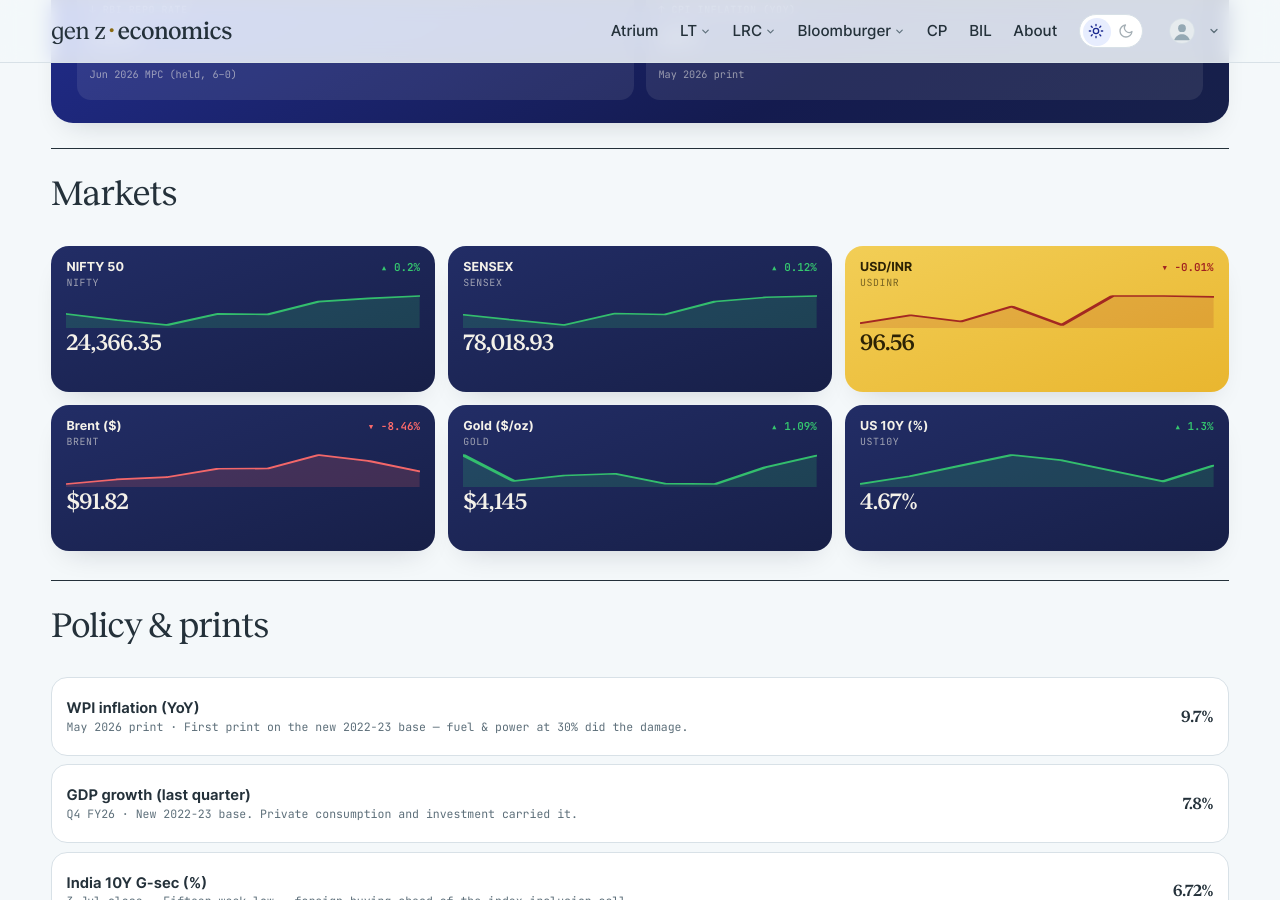
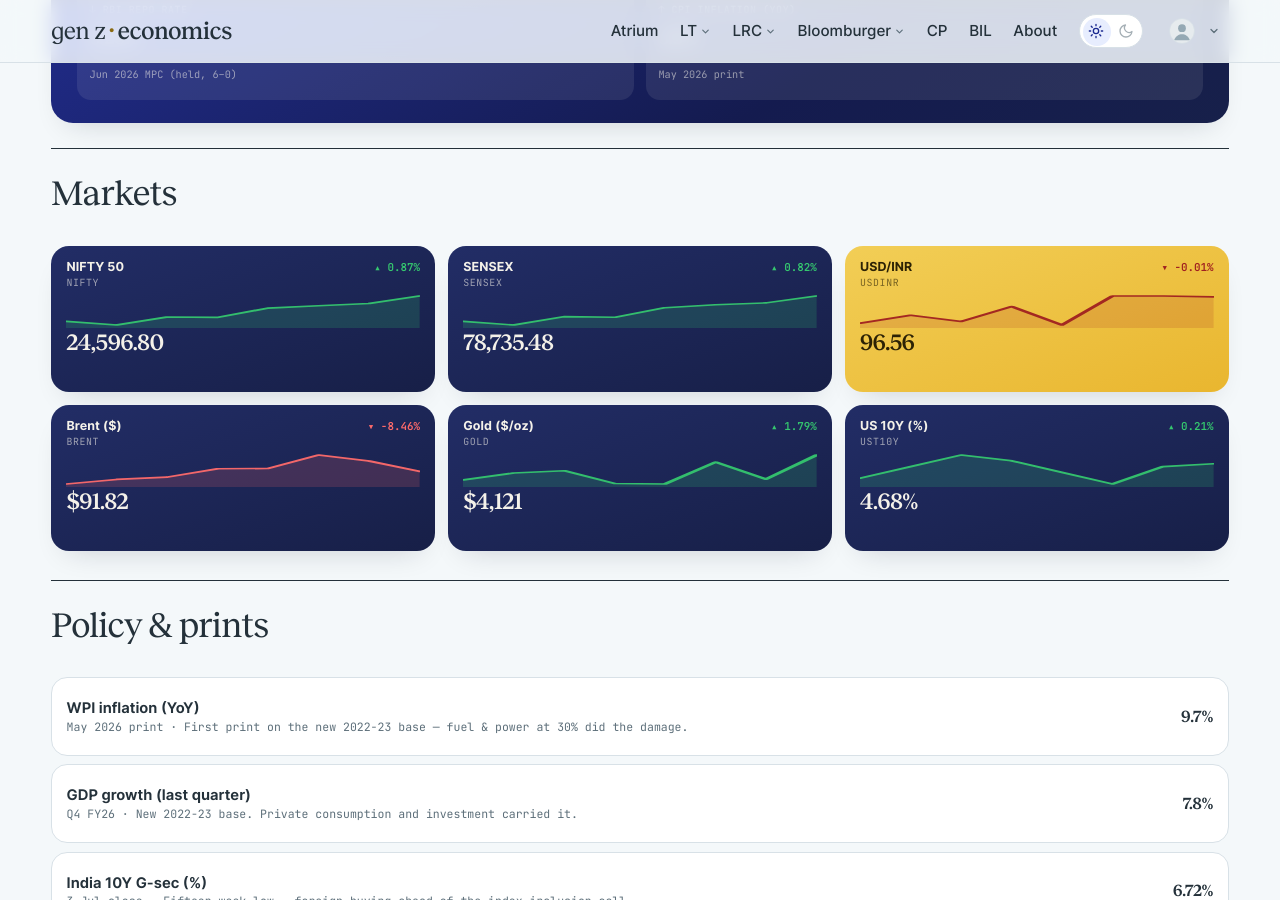
Before and after one commit to harsharya7021/genz-economics.com, a Jekyll site: the page built from macro-watch.html, in a window 1280 px wide and 900 px high, scrolled down 599 px. Built offline with Jekyll 4.4.1, drawn with Linux system fonts in a browser that asks for light colours; comment, search, counter and statistics services are not loaded.

Commit message:
data: morning market refresh

```diff
--- a/_data/macro.json
+++ b/_data/macro.json
@@ -1,34 +1,34 @@
 {
-  "as_of": "31 Jul 2026 close",
+  "as_of": "3 Aug 2026 close",
   "auto": {
     "nifty": {
       "label": "NIFTY 50",
-      "v": "24,366.35",
-      "chg": 0.2,
+      "v": "24,596.80",
+      "chg": 0.87,
       "spark": [
-        23996.25,
         23869.6,
         23767.449,
         23995.949,
         23985.35,
         24250.199,
         24317.15,
-        24366.35
+        24383.6,
+        24596.801
       ]
     },
     "sensex": {
       "label": "SENSEX",
-      "v": "78,018.93",
-      "chg": 0.12,
+      "v": "78,735.48",
+      "chg": 0.82,
       "spark": [
-        76755.047,
         76391.391,
         76059.773,
         76835.781,
         76765.922,
         77654.602,
         77928.148,
-        78018.93
+        78094.641,
+        78735.477
       ]
     },
     "usdinr": {
@@ -63,32 +63,32 @@
     },
     "gold": {
       "label": "Gold ($/oz)",
-      "v": "$4,145",
-      "chg": 1.09,
+      "v": "$4,121",
+      "chg": 1.79,
       "spark": [
-        4146.9,
         4046.6,
         4067.6,
         4074.5,
         4036.3,
         4034.7,
         4100.1,
-        4144.7
+        4049.1,
+        4121.4
       ]
     },
     "ust10y": {
       "label": "US 10Y (%)",
-      "v": "4.67%",
-      "chg": 1.3,
+      "v": "4.68%",
+      "chg": 0.21,
       "spark": [
-        4.6,
         4.63,
         4.67,
         4.71,
         4.69,
         4.65,
         4.61,
-        4.67
+        4.67,
+        4.68
       ]
     }
   },
--- a/_data/markets.yml
+++ b/_data/markets.yml
@@ -2,38 +2,38 @@
 # USD/INR) are refreshed each weekday morning by the market-data workflow;
 # the India 10Y G-Sec line is maintained by hand. Do not hand-edit the
 # live tickers — the job overwrites them.
-as_of: 31 Jul 2026
+as_of: 3 Aug 2026
 tickers:
 - symbol: NIFTY 50
   code: ^NSEI
-  value: 24,366.35
-  change: '+49.20'
-  pct: +0.20%
+  value: 24,596.80
+  change: '+213.20'
+  pct: +0.87%
   dir: up
   spark:
-  - 23996.25
   - 23869.6
   - 23767.449
   - 23995.949
   - 23985.35
   - 24250.199
   - 24317.15
-  - 24366.35
+  - 24383.6
+  - 24596.801
 - symbol: SENSEX
   code: BSE
-  value: 78,018.93
-  change: '+90.78'
-  pct: +0.12%
+  value: 78,735.48
+  change: '+640.84'
+  pct: +0.82%
   dir: up
   spark:
-  - 76755.047
   - 76391.391
   - 76059.773
   - 76835.781
   - 76765.922
   - 77654.602
   - 77928.148
-  - 78018.93
+  - 78094.641
+  - 78735.477
 - symbol: USD / INR
   code: FX
   value: '96.56'
```
